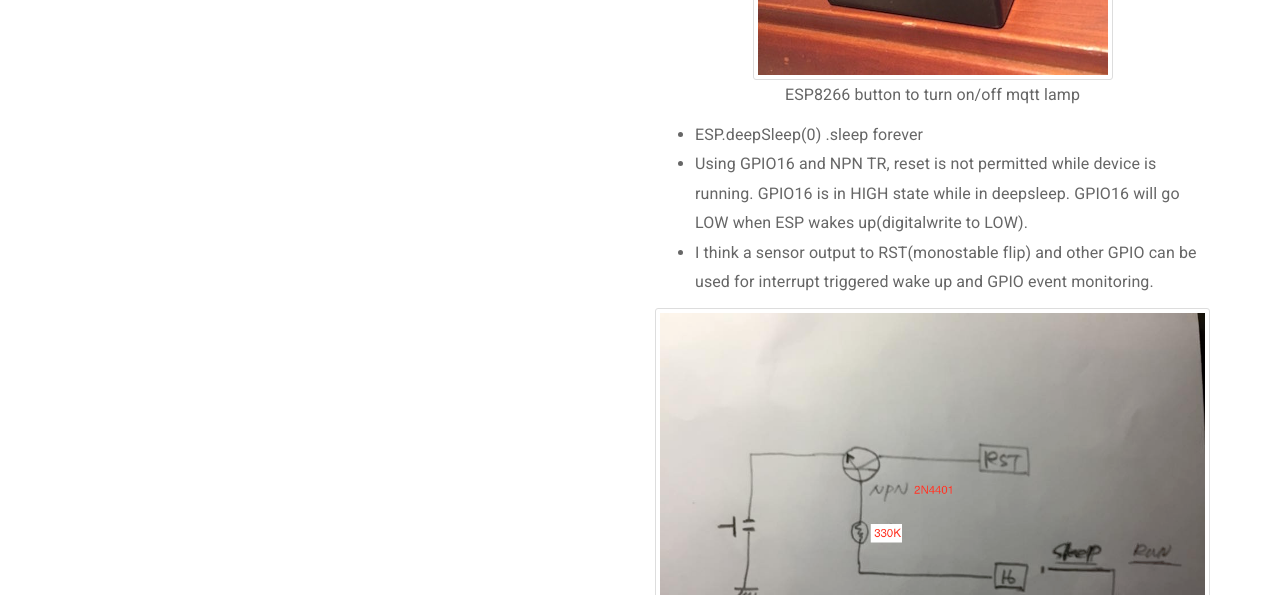
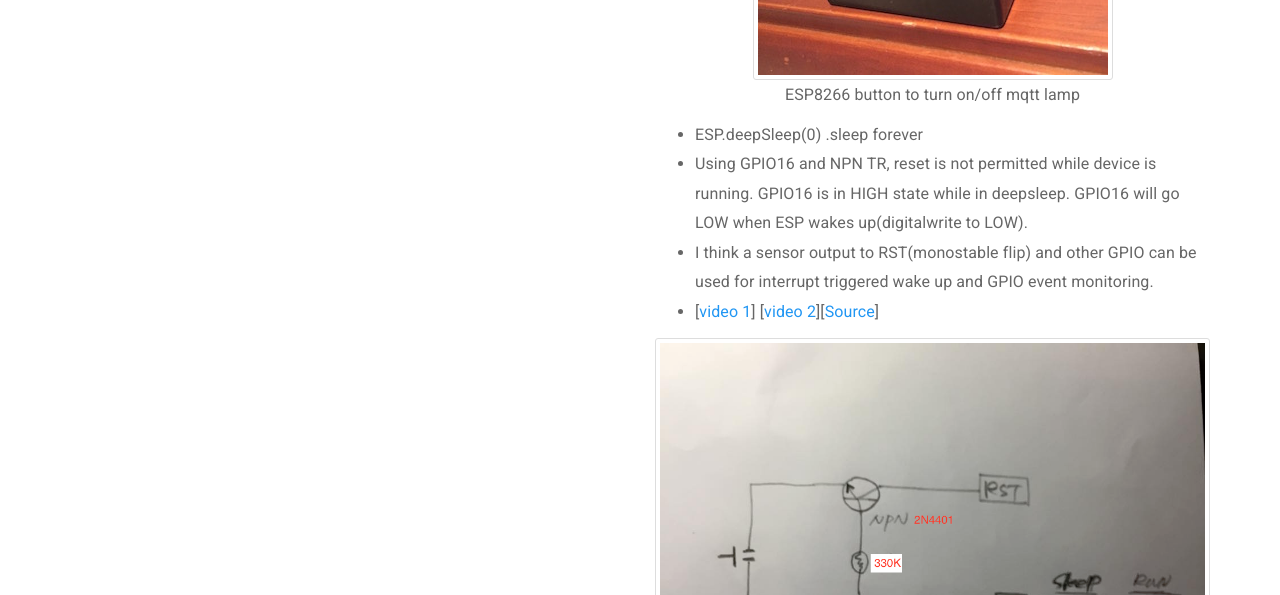
Before and after one commit to chaeplin/chaeplin.github.io, a plain HTML site: page project-01-button.html in a window 1280 px wide. Shown: the part 205-800 px from the top of the page. Drawn offline with Linux system fonts and the light colour scheme.

Commit message:
link update

```diff
--- a/project-01-button.html
+++ b/project-01-button.html
@@ -24,6 +24,8 @@
                     <li>ESP.deepSleep(0) .sleep forever</li>
                     <li>Using GPIO16 and NPN TR, reset is not permitted while device is running. GPIO16 is in HIGH state while in deepsleep. GPIO16 will go LOW when ESP wakes up(digitalwrite to LOW).</li>
                     <li>I think a sensor output to RST(monostable flip) and other GPIO can be used for interrupt triggered wake up and GPIO event monitoring. </li>
+                    <li>[<a href="https://youtu.be/LRKfs7d2prI" target="_blank">video 1</a>]
+                    [<a href="https://youtu.be/320WnNMFer0" target="_blank">video 2</a>][<a href="https://github.com/chaeplin/esp8266_and_arduino/tree/master/_15-esp8266-dash-deepsleep-reset">Source</a>]</li>
                 </ul><img class="img-thumbnail" src="assets/img/project-01-button/npntr.png">
                 <p>Minimal version using one NPN TR and one resistor.</p><img class="img-thumbnail" src="assets/img/project-01-button/01.reset_switch_schem.png">
                 <p>Mono state flip flop version. ref : <a href="http://www.bowdenshobbycircuits.info/page9.htm" target="_blank">external link </a></p><img class="img-thumbnail" src="assets/img/project-01-button/FullSizeRender2.jpg"><img class="img-thumbnail" src="assets/img/project-01-button/FullSizeRender3.jpg">
```
